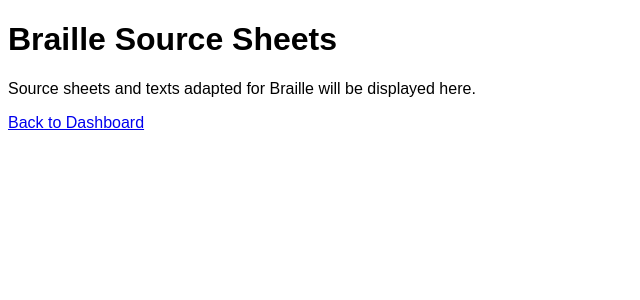
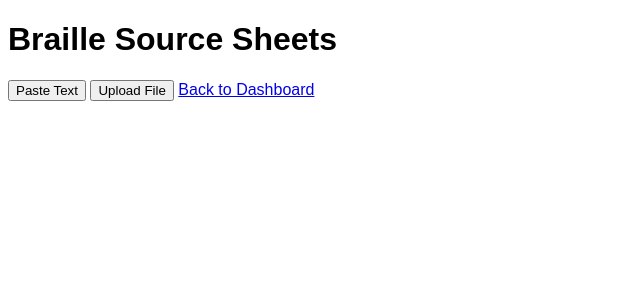
Before and after one commit to pknapp-kyhs/KoHack26-Frisch2, a Flask app: page /texts/ in a window 1280 px wide. Shown: the top 300 px of the page, without its empty margins (0-640 px from the left). Run offline with Flask 3, Linux system fonts and the light colour scheme.

Commit message:
cool things with braille

```diff
--- a/app.py
+++ b/app.py
@@ -4,7 +4,23 @@ Provides routes for sign-in, registration, and a protected dashboard.
 """
 
 from flask import Flask, render_template, url_for, redirect, request, session
+import PyPDF2
 
+# Braille map for English and Hebrew
+braille_map = {
+    # English
+    'a': '⠁', 'b': '⠃', 'c': '⠉', 'd': '⠙', 'e': '⠑', 'f': '⠋', 'g': '⠛', 'h': '⠓',
+    'i': '⠊', 'j': '⠚', 'k': '⠅', 'l': '⠇', 'm': '⠍', 'n': '⠝', 'o': '⠕', 'p': '⠏',
+    'q': '⠟', 'r': '⠗', 's': '⠎', 't': '⠞', 'u': '⠥', 'v': '⠧', 'w': '⠺', 'x': '⠭',
+    'y': '⠽', 'z': '⠵',
+    # Hebrew
+    'א': '⠁', 'ב': '⠃', 'ג': '⠛', 'ד': '⠙', 'ה': '⠓', 'ו': '⠺', 'ז': '⠵', 'ח': '⠡',
+    'ט': '⠞', 'י': '⠊', 'כ': '⠅', 'ך': '⠅', 'ל': '⠇', 'מ': '⠍', 'ם': '⠍', 'נ': '⠝',
+    'ן': '⠝', 'ס': '⠎', 'ע': '⠯', 'פ': '⠏', 'ף': '⠏', 'צ': '⠯', 'ץ': '⠯', 'ק': '⠟',
+    'ר': '⠗', 'ש': '⠮', 'ת': '⠕',
+    # Common
+    ' ': ' ', '.': '⠲', ',': '⠂', '?': '⠦', '!': '⠖'
+}
 
 app = Flask(__name__)
 # Secret key for session management (should be changed in production)
@@ -135,7 +151,24 @@ def braille():
 @app.route("/texts/", methods=["GET","POST"])
 def texts():
     """Handle texts route."""
-    return render_template("texts.html")
+    braille = None
+    if request.method == "POST":
+        text = ""
+        if 'text' in request.form:
+            text = request.form['text']
+        elif 'file' in request.files:
+            file = request.files['file']
+            if file.filename != '':
+                filename = file.filename.lower()
+                if filename.endswith('.txt'):
+                    text = file.read().decode('utf-8')
+                elif filename.endswith('.pdf'):
+                    pdf_reader = PyPDF2.PdfReader(file)
+                    for page in pdf_reader.pages:
+                        text += page.extract_text()
+        if text:
+            braille = "".join(braille_map.get(char.lower(), char) for char in text)
+    return render_template("texts.html", braille=braille)
 
 @app.route("/tefilla/", methods=["GET","POST"])
 def tefilla():
--- a/templates/texts.html
+++ b/templates/texts.html
@@ -5,7 +5,56 @@
 {% endblock %}
 
 {% block content %}
+    <!-- Page header -->
     <h1>Braille Source Sheets</h1>
-    <p>Source sheets and texts adapted for Braille will be displayed here.</p>
+
+    <!-- Buttons to choose input method: paste text or upload file -->
+    <button id="pasteBtn">Paste Text</button>
+    <button id="uploadBtn">Upload File</button>
+
+    <!-- Form for pasting text, hidden by default -->
+    <form id="textForm" method="post" enctype="multipart/form-data" style="display:none;">
+        <textarea name="text" rows="10" cols="50" placeholder="Paste your text here (English or Hebrew)"></textarea><br>
+        <button type="submit" name="action" value="convert">Convert to Braille</button>
+    </form>
+
+    <!-- Form for uploading a file, hidden by default -->
+    <form id="fileForm" method="post" enctype="multipart/form-data" style="display:none;">
+        <input type="file" name="file" accept=".txt,.pdf"><br>
+        <button type="submit" name="action" value="convert">Convert to Braille</button>
+    </form>
+
+    <!-- Display Braille output if conversion was performed -->
+    {% if braille %}
+    <h2>Braille Output:</h2>
+    <pre>{{ braille }}</pre>
+    <button onclick="downloadBraille()">Download Braille</button>
+    {% endif %}
+
+    <!-- Link back to dashboard -->
     <a href="{{ url_for('dashboard') }}">Back to Dashboard</a>
+
+    <!-- JavaScript for toggling forms and downloading Braille -->
+    <script>
+        // Show text paste form when Paste Text button is clicked
+        document.getElementById('pasteBtn').onclick = function() {
+            document.getElementById('textForm').style.display = 'block';
+            document.getElementById('fileForm').style.display = 'none';
+        };
+        // Show file upload form when Upload File button is clicked
+        document.getElementById('uploadBtn').onclick = function() {
+            document.getElementById('fileForm').style.display = 'block';
+            document.getElementById('textForm').style.display = 'none';
+        };
+        // Function to download the Braille text as a file
+        function downloadBraille() {
+            const blob = new Blob([document.querySelector('pre').textContent], {type: 'text/plain'});
+            const url = URL.createObjectURL(blob);
+            const a = document.createElement('a');
+            a.href = url;
+            a.download = 'braille.txt';
+            a.click();
+            URL.revokeObjectURL(url);
+        }
+    </script>
 {% endblock %}
```
